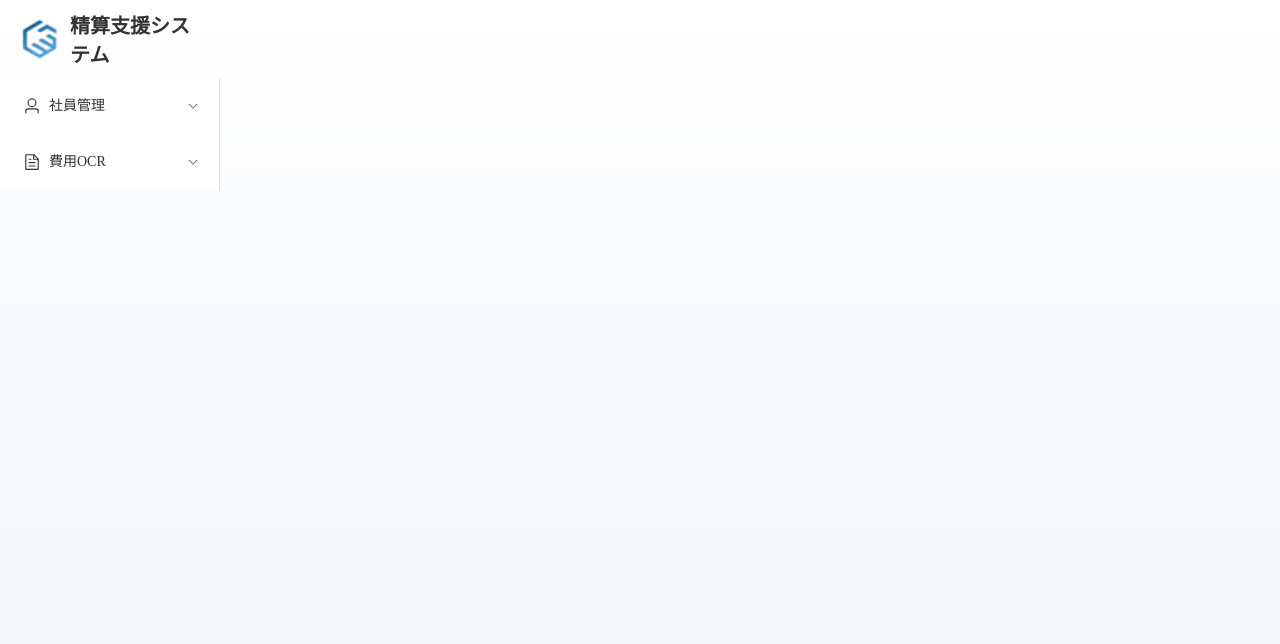
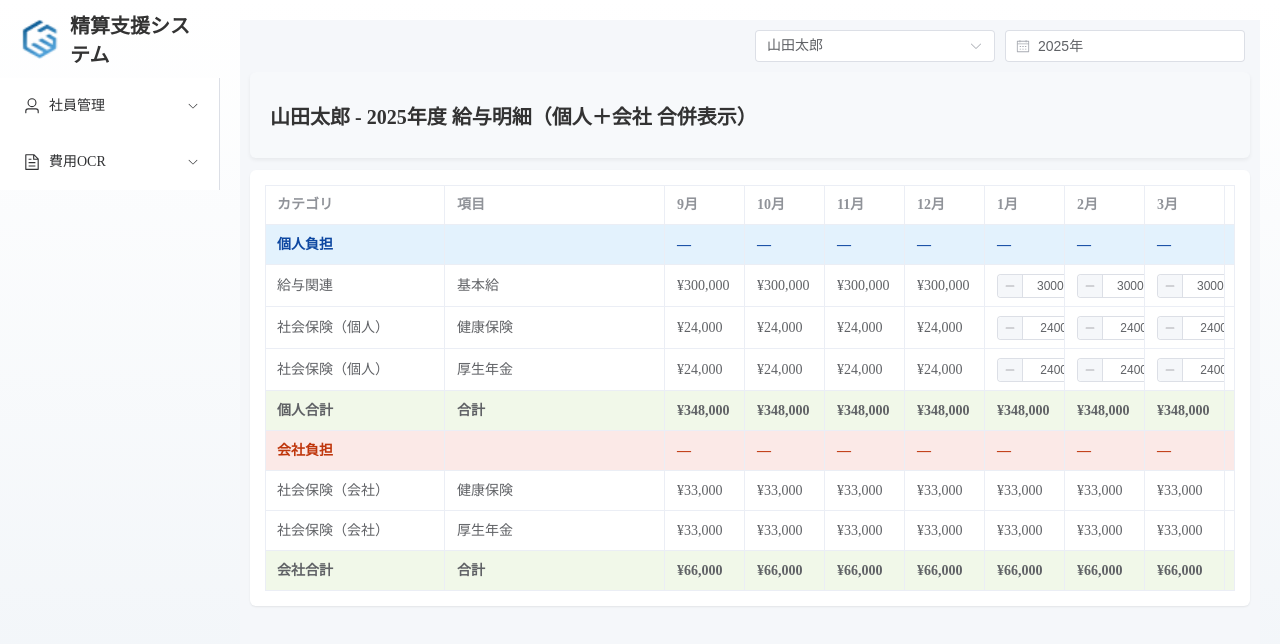
Before and after one commit to dajunbj/cms_vue_front, a Vue app: page /SalaryDetail in a window 1280 px wide. Before the commit this address had no page. Shown: the top 644 px of the page. Built offline with nearby package versions, Linux system fonts and the light colour scheme.

Commit message:
給料詳細コミット

```diff
--- a/package.json
+++ b/package.json
@@ -14,12 +14,12 @@
     "core-js": "^3.8.3",
     "cors": "^2.8.5",
     "echarts": "^5.5.1",
-    "element-plus": "^2.4.2",
+    "element-plus": "^2.10.2",
     "express": "^4.21.2",
     "jsonwebtoken": "^9.0.2",
     "postcss": "^8.4.31",
-    "vue": "^3.5.16",
-    "vue-router": "^4.2.5",
+    "vue": "^3.5.17",
+    "vue-router": "^4.5.1",
     "vuex": "^4.1.0"
   },
   "devDependencies": {
--- a/src/components/SidebarMenu.vue
+++ b/src/components/SidebarMenu.vue
@@ -4,8 +4,7 @@
      <div class="logo-title-row">
     <img :src="logo" alt="会社ロゴ" class="company-logo" />
     <h3 class="company-title">精算支援システム</h3>
-  </div>
-
+    </div>
       <el-menu
         default-active="2"
         class="el-menu-vertical-demo"
@@ -32,8 +31,8 @@
             <span>給料管理</span>
           </template>
           <el-menu-item-group>
-            <el-menu-item index="/employee">給料一覧</el-menu-item>
-            <el-menu-item index="/setting">休暇一覧</el-menu-item>
+              <el-menu-item index="/SalaryDetail">給料一覧</el-menu-item>
+              <el-menu-item index="/SalaryDetail">給料詳細</el-menu-item>
           </el-menu-item-group>
         </el-sub-menu>
 
--- /dev/null
+++ b/src/views/salary/SalaryDetail.vue
@@ -0,0 +1,262 @@
+<template>
+  <div class="page-container">
+    <!-- 検索条件 -->
+    <el-row style="margin: 10px;" justify="end" gutter="10">
+      <el-col :span="6">
+        <el-select v-model="selectedEmployee" placeholder="社員名を選択" style="width: 100%;">
+          <el-option v-for="employee in employeeList" :key="employee" :label="employee" :value="employee" />
+        </el-select>
+      </el-col>
+      <el-col :span="6">
+        <el-date-picker
+          v-model="selectedFiscalYear"
+          type="year"
+          placeholder="YYYY年"
+          format="YYYY年"
+          value-format="YYYY"
+          style="width: 100%;"
+          @change="loadSalaryData"
+        />
+      </el-col>
+    </el-row>
+
+    <!-- 明細表示エリア -->
+    <div class="scroll-container">
+      <div class="header-container">
+        <h2 class="header-title">
+          <i class="el-icon-document"></i>
+          {{ selectedEmployee }} - {{ selectedFiscalYear }}年度 給与明細（個人＋会社 合併表示）
+        </h2>
+      </div>
+      <div class="section-container">
+        <el-table
+          :data="combinedTable"
+          border
+          style="width: 100%;"
+          :row-class-name="rowClassName"
+        >
+          <el-table-column prop="group" label="カテゴリ" width="180" />
+          <el-table-column prop="item" label="項目" width="220" />
+          <el-table-column
+            v-for="(month, index) in months"
+            :key="index"
+            :label="month"
+            :prop="'month_' + (index + 1)"
+          >
+            <template #default="{ row }">
+              <template v-if="row.isHeader">
+                <strong>—</strong>
+              </template>
+              <template v-else-if="index >= currentMonthIndex && !row.total && row.type !== 'company'">
+                <el-input-number
+                  v-model="row['month_' + (index + 1)]"
+                  :min="0"
+                  size="small"
+                />
+              </template>
+              <template v-else>
+                <strong v-if="row.total">{{ format(row['month_' + (index + 1)]) }}</strong>
+                <span v-else>{{ format(row['month_' + (index + 1)]) }}</span>
+              </template>
+            </template>
+          </el-table-column>
+        </el-table>
+      </div>
+    </div>
+  </div>
+</template>
+
+<script>
+export default {
+  data() {
+    return {
+      selectedFiscalYear: null,
+      selectedEmployee: '山田太郎',
+      employeeList: ['山田太郎', '佐藤花子', '鈴木一郎'],
+      months: ['9月', '10月', '11月', '12月', '1月', '2月', '3月', '4月', '5月', '6月', '7月', '8月'],
+      personalTable: [],
+      companyTable: [],
+      salaryDataByYear: {
+        '山田太郎': {
+          '2024': {
+            personal: [
+              { type: 'personal', group: '給与関連', item: '基本給', data: Array(12).fill(280000) },
+              { type: 'personal', group: '社会保険（個人）', item: '健康保険', data: Array(12).fill(22000) },
+              { type: 'personal', group: '社会保険（個人）', item: '厚生年金', data: Array(12).fill(22000) }
+            ],
+            company: [
+              { type: 'company', group: '社会保険（会社）', item: '健康保険', data: Array(12).fill(30000) },
+              { type: 'company', group: '社会保険（会社）', item: '厚生年金', data: Array(12).fill(30000) }
+            ]
+          },
+          '2025': {
+            personal: [
+              { type: 'personal', group: '給与関連', item: '基本給', data: Array(12).fill(300000) },
+              { type: 'personal', group: '社会保険（個人）', item: '健康保険', data: Array(12).fill(24000) },
+              { type: 'personal', group: '社会保険（個人）', item: '厚生年金', data: Array(12).fill(24000) }
+            ],
+            company: [
+              { type: 'company', group: '社会保険（会社）', item: '健康保険', data: Array(12).fill(33000) },
+              { type: 'company', group: '社会保険（会社）', item: '厚生年金', data: Array(12).fill(33000) }
+            ]
+          }
+        },
+        '佐藤花子': {
+          '2024': {
+            personal: [
+              { type: 'personal', group: '給与関連', item: '基本給', data: Array(12).fill(260000) },
+              { type: 'personal', group: '社会保険（個人）', item: '健康保険', data: Array(12).fill(21000) }
+            ],
+            company: [
+              { type: 'company', group: '社会保険（会社）', item: '健康保険', data: Array(12).fill(28000) }
+            ]
+          },
+          '2025': {
+            personal: [
+              { type: 'personal', group: '給与関連', item: '基本給', data: Array(12).fill(270000) },
+              { type: 'personal', group: '社会保険（個人）', item: '健康保険', data: Array(12).fill(22000) }
+            ],
+            company: [
+              { type: 'company', group: '社会保険（会社）', item: '健康保険', data: Array(12).fill(29000) }
+            ]
+          }
+        }
+      }
+    };
+  },
+  computed: {
+    combinedTable() {
+      const totalRow = (label, dataRows, type) => {
+        const total = { group: label, item: '合計', total: true, type };
+        for (let i = 1; i <= 12; i++) {
+          total[`month_${i}`] = dataRows.reduce((sum, row) => sum + (row[`month_${i}`] || 0), 0);
+        }
+        return total;
+      };
+      const personalHeader = { isHeader: true, group: '個人負担', item: '', type: 'personal' };
+      const companyHeader = { isHeader: true, group: '会社負担', item: '', type: 'company' };
+      const personalTotal = totalRow('個人合計', this.personalTable, 'personal');
+      const companyTotal = totalRow('会社合計', this.companyTable, 'company');
+      return [
+        personalHeader,
+        ...this.personalTable,
+        personalTotal,
+        companyHeader,
+        ...this.companyTable,
+        companyTotal
+      ];
+    },
+    currentMonthIndex() {
+      const today = new Date();
+      const m = today.getMonth();
+      return m < 8 ? m + 4 : m - 8;
+    }
+  },
+  watch: {
+    selectedEmployee() {
+      this.loadSalaryData();
+    },
+    selectedFiscalYear() {
+      this.loadSalaryData();
+    }
+  },
+  mounted() {
+    const year = new Date().getFullYear();
+    this.selectedFiscalYear = year.toString();
+    this.loadSalaryData();
+  },
+  methods: {
+    loadSalaryData() {
+      const raw = this.salaryDataByYear[this.selectedEmployee]?.[this.selectedFiscalYear];
+      this.personalTable = raw?.personal?.map(row => {
+        const result = { ...row };
+        for (let i = 0; i < 12; i++) {
+          result[`month_${i + 1}`] = row.data[i];
+        }
+        return result;
+      }) || [];
+      this.companyTable = raw?.company?.map(row => {
+        const result = { ...row };
+        for (let i = 0; i < 12; i++) {
+          result[`month_${i + 1}`] = row.data[i];
+        }
+        return result;
+      }) || [];
+    },
+    format(value) {
+      return value === 0 ? '¥0' : '¥' + value.toLocaleString();
+    },
+    rowClassName({ row }) {
+      if (row.isHeader && row.type === 'personal') return 'header-personal';
+      if (row.isHeader && row.type === 'company') return 'header-company';
+      if (row.total) return 'row-total';
+      return '';
+    }
+  }
+};
+</script>
+
+
+
+<style scoped>
+.page-container {
+  display: flex;
+  flex-direction: column;
+  height: 100vh;
+  overflow: hidden;
+  background-color: #f5f7fa;
+}
+
+.scroll-container {
+  flex: 1;
+  overflow-y: auto;
+  padding: 0 10px 20px 10px;
+}
+
+.header-container {
+  padding: 12px;
+  margin-bottom: 12px;
+  border-radius: 6px;
+  background: #f7f9fb;
+  box-shadow: 0 2px 4px rgba(0, 0, 0, 0.06);
+}
+
+.header-title {
+  font-size: 20px;
+  font-weight: 600;
+  color: #333;
+  display: flex;
+  align-items: center;
+}
+
+.header-title i {
+  margin-right: 8px;
+  font-size: 22px;
+  color: #409EFF;
+}
+
+.section-container {
+  background-color: #fff;
+  padding: 15px;
+  border-radius: 6px;
+  box-shadow: 0 1px 2px rgba(0, 0, 0, 0.08);
+  margin-bottom: 30px;
+}
+
+::v-deep(.header-personal) {
+  background-color: #e3f2fd !important;
+  font-weight: bold;
+  color: #0d47a1;
+}
+
+::v-deep(.header-company) {
+  background-color: #fbe9e7 !important;
+  font-weight: bold;
+  color: #bf360c;
+}
+
+::v-deep(.row-total) {
+  background-color: #f1f8e9 !important;
+  font-weight: bold;
+}
+</style>
```
Also changed, not shown: src/router/index.js (+4 -3 lines), 1 other file (tests, documents, lock files or other folders).
